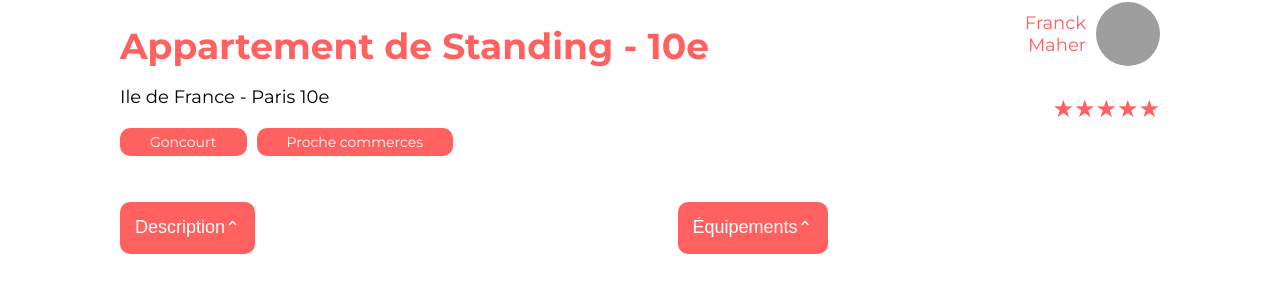
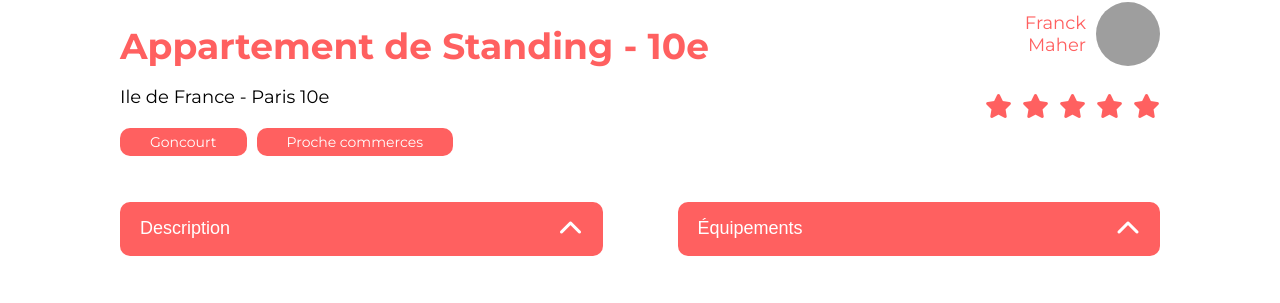
Before and after one commit to Ali-926/Kasa, a React (Vite) app: page /logement/0979876d in a window 1280 px wide. Shown: the part 649-952 px from the top of the page. Built offline with nearby package versions, Linux system fonts and the light colour scheme; grey boxes are pictures that could not be loaded.

Commit message:
Edited Collapse and Rating components to use Font Awesome icons; enhanced styles for better layout

```diff
--- a/index.html
+++ b/index.html
@@ -11,6 +11,10 @@
       href="https://fonts.googleapis.com/css2?family=Montserrat:wght@400;500;700&display=swap"
       rel="stylesheet"
     />
+    <link
+      rel="stylesheet"
+      href="https://cdnjs.cloudflare.com/ajax/libs/font-awesome/6.5.1/css/all.min.css"
+    />
     <meta name="viewport" content="width=device-width, initial-scale=1.0" />
     <title>Kasa</title>
   </head>
--- a/src/components/Collapse.jsx
+++ b/src/components/Collapse.jsx
@@ -5,9 +5,18 @@ function Collapse({ title, children }) {
 
   return (
     <div className="collapse">
-      <button className="collapse__header" onClick={() => setOpen(!open)}>
-        <span>{title}</span>
-        <span className={open ? "rotate" : ""}>⌃</span>
+      <button
+        className="collapse__header"
+        onClick={() => setOpen(!open)}
+        aria-expanded={open}
+      >
+        <span className="collapse__title">{title}</span>
+
+        <i
+          className={`fa-solid fa-chevron-up collapse__icon ${
+            open ? "collapse__icon--open" : ""
+          }`}
+        ></i>
       </button>
 
       {open && <div className="collapse__content">{children}</div>}
--- a/src/components/Rating.jsx
+++ b/src/components/Rating.jsx
@@ -2,9 +2,12 @@ function Rating({ rating }) {
   return (
     <div className="rating">
       {[1, 2, 3, 4, 5].map((star) => (
-        <span key={star} className={star <= rating ? "active" : ""}>
-          ★
-        </span>
+        <i
+          key={star}
+          className={`fa-star rating__star ${
+            star <= rating ? "fa-solid rating__star--active" : "fa-regular"
+          }`}
+        ></i>
       ))}
     </div>
   );
--- a/src/styles/components/collapse.scss
+++ b/src/styles/components/collapse.scss
@@ -1,27 +1,57 @@
 .collapse {
   width: 100%;
 
+  /* ===== HEADER ===== */
   &__header {
+    width: 100%;
     background-color: #ff6060;
     color: white;
-    padding: 15px;
+    border: none;
     border-radius: 10px;
+    padding: 15px 20px;
+
     display: flex;
     justify-content: space-between;
     align-items: center;
+
+    font-size: 18px;
+    font-weight: 500;
     cursor: pointer;
-    border: none;
-    font-size: 18px;
   }
 
+  &__title {
+    text-align: left;
+  }
+
+  /* ===== ICON ===== */
+  &__icon {
+    font-size: 24px;
+    transition: transform 0.3s ease;
+  }
+
+  &__icon--open {
+    transform: rotate(180deg);
+  }
+
+  /* ===== CONTENT ===== */
   &__content {
     background-color: #f6f6f6;
+    border-radius: 0 0 10px 10px;
     padding: 20px;
-    border-radius: 0 0 10px 10px;
+    margin-top: -10px;
+
     font-size: 18px;
+    line-height: 1.6;
+    color: black;
   }
 
-  .rotate {
-    transform: rotate(180deg);
+  &__content ul {
+    list-style: none;
+    padding: 0;
+    margin: 0;
+  }
+
+  &__content li {
+    margin-bottom: 5px;
   }
 }
--- a/src/styles/components/rating.scss
+++ b/src/styles/components/rating.scss
@@ -1,11 +1,13 @@
 .rating {
-  font-size: 24px;
+  display: flex;
+  gap: 10px;
 
-  span {
+  &__star {
+    font-size: 24px;
     color: #e3e3e3;
   }
 
-  .active {
+  &__star--active {
     color: #ff6060;
   }
 }
```
